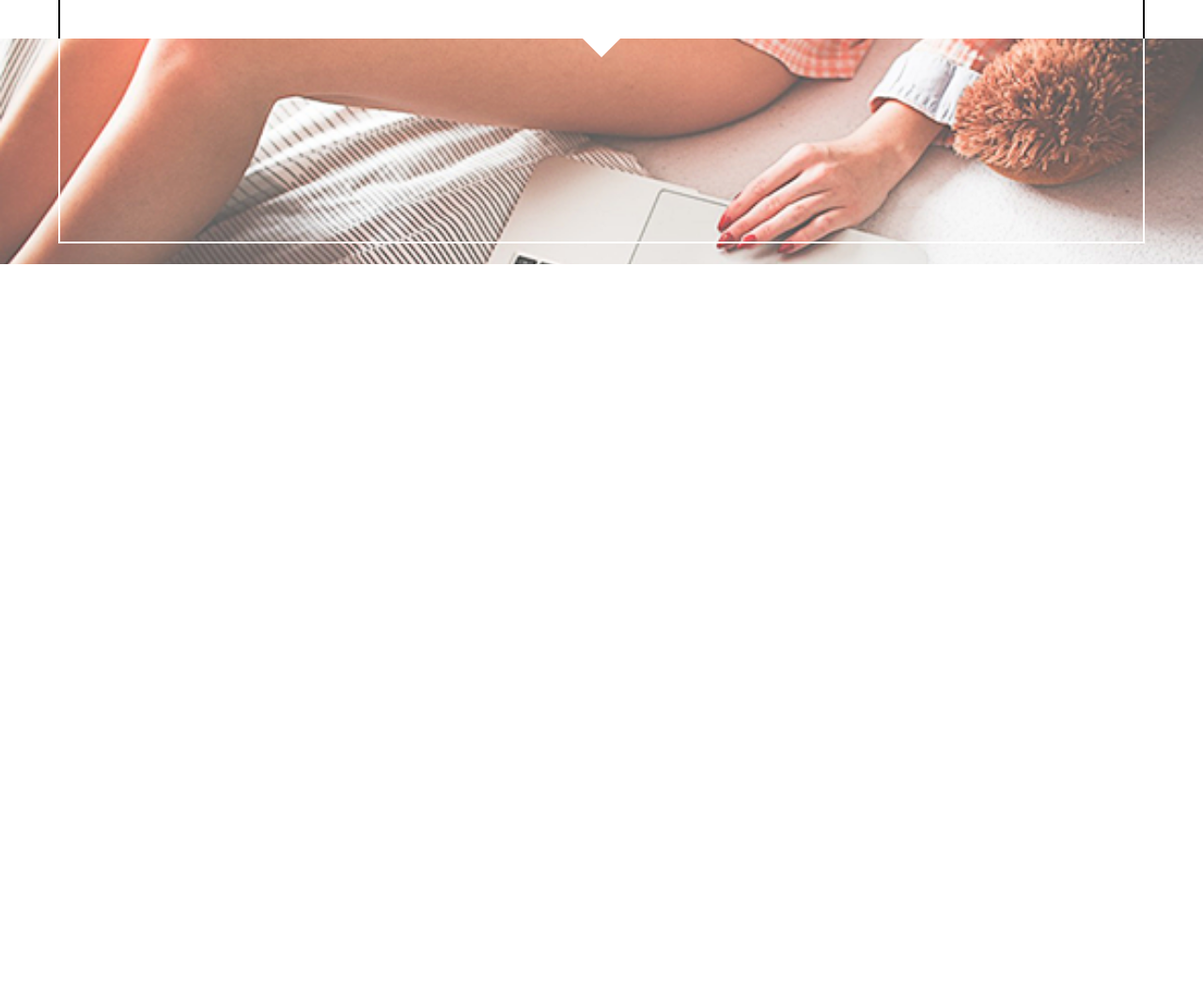
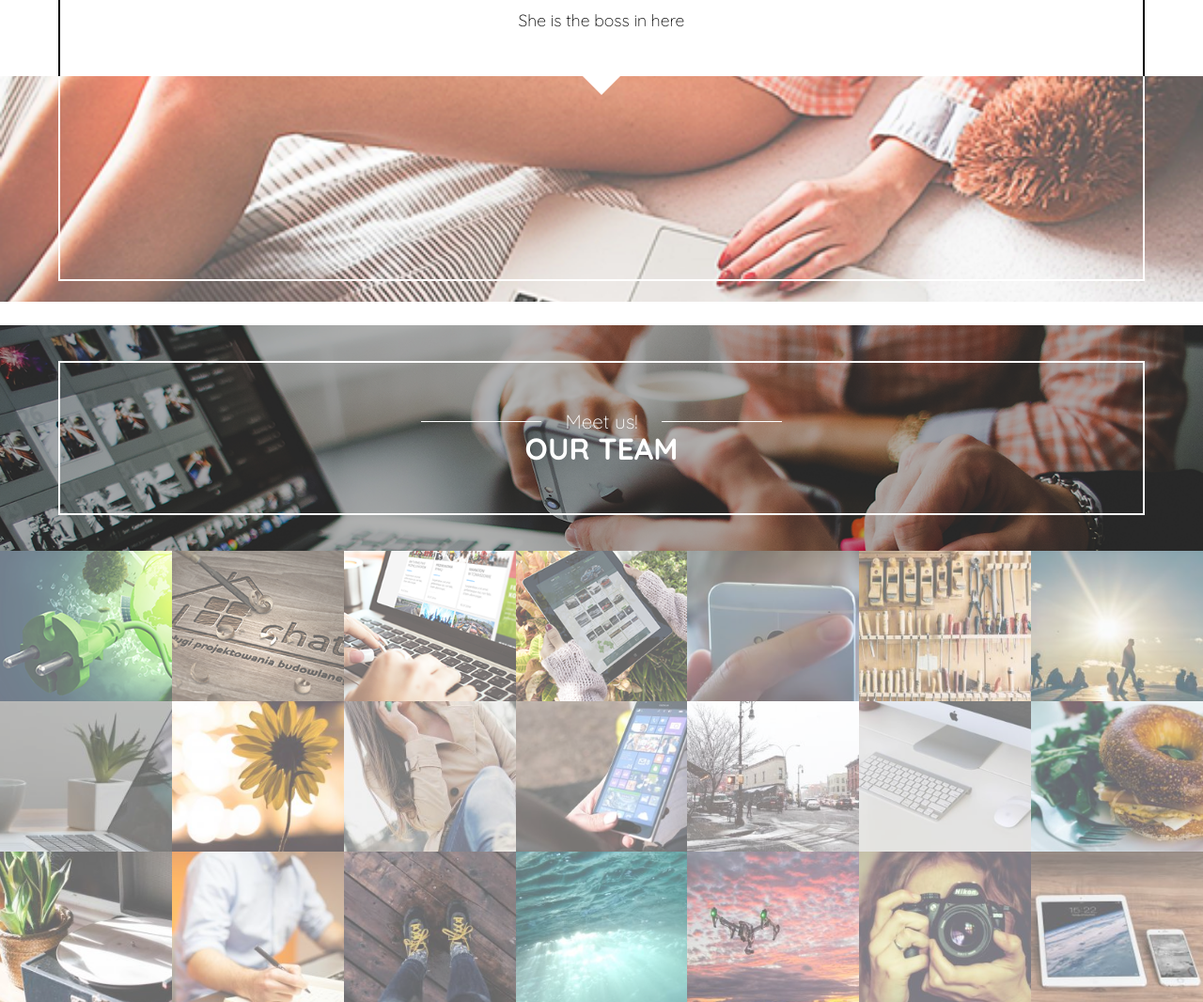
Before and after one commit to Adan222/websit2, a plain HTML site: page index.html in a window 1280 px wide. Shown: the part 3256-4322 px from the top of the page at 94% size. Before the commit the page ends 3537 px from the top, so only its background shows below. Drawn offline with Linux system fonts and the light colour scheme.

Commit message:
Add all photos
Add all photos as background image

```diff
--- a/index.html
+++ b/index.html
@@ -196,8 +196,48 @@
 
 
     </div>
-    <div class="portfolio"></div>
-    <div class="photos"></div>
+    <div class="portfolio">
+        <div class="inside_border">
+            <div class="up_text">
+                <div class="line"></div>
+                <p>Meet us!</p>
+                <div class="line"></div>
+            </div>
+            <div class="bottom_text">
+                <h1>OUR TEAM</h1>
+            </div>
+        </div>
+    </div>
+    <div class="photos">
+        <div class="sec">
+            <div class="images" src="img/sec1_1.png"></div>
+            <div class="images" src="img/sec1_2.png"></div>
+            <div class="images" src="img/sec1_3.png"></div>
+            <div class="images" src="img/sec1_4.png"></div>
+            <div class="images" src="img/sec1_5.png"></div>
+            <div class="images" src="img/sec1_6.png"></div>
+            <div class="images" src="img/sec1_7.png"></div>
+        </div>
+        <div class="sec">
+            <div class="images" src="img/sec2_1.png"></div>
+            <div class="images" src="img/sec2_2.png"></div>
+            <div class="images" src="img/sec2_3.png"></div>
+            <div class="images" src="img/sec2_4.png"></div>
+            <div class="images" src="img/sec2_5.png"></div>
+            <div class="images" src="img/sec2_6.png"></div>
+            <div class="images" src="img/sec2_7.png"></div>
+        </div>
+        <div class="sec">
+            <div class="images" src="img/sec3_1.png"></div>
+            <div class="images" src="img/sec3_2.png"></div>
+            <div class="images" src="img/sec3_3.png"></div>
+            <div class="images" src="img/sec3_4.png"></div>
+            <div class="images" src="img/sec3_5.png"></div>
+            <div class="images" src="img/sec3_6.png"></div>
+            <div class="images" src="img/sec3_7.png"></div>
+        </div>
+
+    </div>
     <div class="brands"></div>
     <div class="logos"></div>
     <div class="footer"></div>
@@ -207,8 +247,6 @@
 
 
 <!--
-
-    what the fuck is gluten
-
+    WTF IS GLUTEN
 -->
 </html>
--- a/main.scss
+++ b/main.scss
@@ -8,9 +8,11 @@
     align-items: center;
 }
 
-body{
-    @extend %flex_center;
-}
+//
+//
+// body selector in next file nigga
+// go check it
+//
 
 .header{
     width: 100%;
@@ -199,7 +201,7 @@ body{
     @extend %flex_center;
 
     width: 100%;
-    height: 25vh;
+    height: 30vh;
 
     font-family: 'Quicksand', sans-serif;
 
@@ -233,7 +235,6 @@ body{
 
 .people{
     width: 100%;
-    height: 500px;
 
     font-family: 'Quicksand', sans-serif;
 
@@ -259,23 +260,6 @@ body{
                 height: 85%;
 
                 @extend %flex_center;
-
-                p{
-                    text-align: center;
-                    margin: 0px;
-                    line-height: 1.1;
-                }
-
-                .header_text{
-                    font-weight: 300;
-                    margin-bottom: 15px;
-                }
-
-                .desc_text{
-                    margin-top: 15px;
-                    font-size: 1.1rem;
-                    font-weight: 300;
-                }
             }
         }
 
@@ -379,15 +363,6 @@ body{
 
                 display: flex;
                 justify-content: center;
-
-                .triangle{
-                    width: 0;
-                    height: 0;
-                    border-left: 20px solid transparent;
-                    border-right: 20px solid transparent;
-
-                    border-top: 20px solid white;
-                }
             }
 
         }
@@ -415,23 +390,6 @@ body{
                 height: 85%;
 
                 @extend %flex_center;
-
-                p{
-                    text-align: center;
-                    margin: 0px;
-                    line-height: 1.1;
-                }
-
-                .header_text{
-                    font-weight: 300;
-                    margin-bottom: 15px;
-                }
-
-                .desc_text{
-                    margin-top: 15px;
-                    font-size: 1.1rem;
-                    font-weight: 300;
-                }
             }
         }
 
@@ -457,15 +415,6 @@ body{
 
                 display: flex;
                 justify-content: center;
-
-                .triangle{
-                    width: 0;
-                    height: 0;
-                    border-left: 20px solid transparent;
-                    border-right: 20px solid transparent;
-
-                    border-top: 20px solid white;
-                }
             }
 
         }
@@ -493,23 +442,6 @@ body{
                 height: 85%;
 
                 @extend %flex_center;
-
-                p{
-                    text-align: center;
-                    margin: 0px;
-                    line-height: 1.1;
-                }
-
-                .header_text{
-                    font-weight: 300;
-                    margin-bottom: 15px;
-                }
-
-                .desc_text{
-                    margin-top: 15px;
-                    font-size: 1.1rem;
-                    font-weight: 300;
-                }
             }
         }
 
@@ -535,6 +467,26 @@ body{
 
                 display: flex;
                 justify-content: center;
+            }
+        }
+    }
+
+    p{
+        text-align: center;
+        margin: 0px;
+        line-height: 1.1;
+    }
+
+    .header_text{
+        font-weight: 300;
+        margin-bottom: 15px;
+    }
+
+    .desc_text{
+        margin-top: 15px;
+        font-size: 1.1rem;
+        font-weight: 300;
+    }
 
     .triangle{
         width: 0;
@@ -544,12 +496,73 @@ body{
 
         border-top: 20px solid white;
     }
-            }
 
+    .red_line{
+        width: 180px;
+        height: 3px;
+        background-color: #f34739;
     }
 }
 
+.portfolio{
+    background-image: url("../img/portfolion.png");
+    background-size: cover;
+    background-repeat: no-repeat;
+    background-position: center;
 
+    @extend %flex_center;
+
+    width: 100%;
+    height: 30vh;
+
+    font-family: 'Quicksand', sans-serif;
+
+    margin-top: 25px;
+
+    .up_text{
+        display: flex;
+        flex-direction: row;
+        align-items: center;
+        justify-content: center;
+
+        .line{
+            width: 10vw;
+            height: 1px;
+            background-color: white;
+            margin-left: 2vw;
+            margin-right: 2vw;
+        }
+
+        p{
+            font-size: 1.3rem;
+            font-weight: 300;
+            margin: 0px;
+        }
+    }
+
+    .bottom_text{
+        h1{
+            margin: 0px;
+        }
+    }
+}
+
+.photos{
+    width: 100%;
+    .sec{
+        display: flex;
+        width: 100%;
+
+        .images{
+            height: 20vh;
+
+            background-position: center;
+            background-size: cover;
+            background-repeat: no-repeat;
+
+            filter: opacity(0.6);
+        }
+    }
 }
 
 
@@ -566,9 +579,3 @@ body{
     color: white;
     line-height: 1.1;
 }
-
-.red_line{
-    width: 180px;
-    height: 3px;
-    background-color: #f34739;
-}
--- a/media.scss
+++ b/media.scss
@@ -10,4 +10,8 @@ $big_screen: 1281px;    //Resolution for monitor screen
     body{
         background-color: white;
     }
+
+    .photos{
+        height: 25vh;
+    }
 }
--- a/script/js.js
+++ b/script/js.js
@@ -2,8 +2,7 @@ let circle = document.querySelectorAll(".progress_ring__circle");
 const radius = circle[0].r.baseVal.value;
 let circumference = radius * 2 * Math.PI;
 
-console.log(circle);
-
+//fucking circle
 function setProgress(whith) {
     let percent = circle[whith].getAttribute("percent");
 
@@ -11,10 +10,62 @@ function setProgress(whith) {
     circle[whith].style.strokeDashoffset = offset;
 }
 
-for(let i = 0; i < 6; i++){
+//seting images size
+function setImageSize(){
+    let sec = document.querySelectorAll(".sec");
+    let howMuch = 0;
 
-    circle[i].style.strokeDasharray = `${circumference}  ${circumference}`;
-    circle[i].style.strokeDashoffset = `${circumference}`;
+    if(window.innerWidth <= 500){
+        howMuch = 3;
+    }
+    else{
+        howMuch = 7;
+    }
 
-    setProgress(i);
+    let whatSize = window.innerWidth / howMuch;
+
+    for(let i = 0; i < sec.length; i++){
+        let child = sec[i].children;
+        for(let j = 0; j < howMuch; j++){
+            child[j].style.width = whatSize + "px";
+        }
+    }
 }
+
+function setImage(){
+    let sec = document.querySelectorAll(".sec");
+
+    setImageSize();
+
+    for(let i = 0; i < sec.length; i++){
+        let child = sec[i].children;
+
+        for(let j = 0; j < child.length; j++){
+            //get source to
+            let src = child[j].getAttribute('src');
+
+            //this is what will be in style
+            let img = "url('" + src + "')";
+
+            //set style
+            child[j].style.backgroundImage = img;
+        }
+    }
+}
+
+
+//main function :)
+document.addEventListener("DOMContentLoaded", function(){
+
+    document.querySelector("body").style.width = window.Width + "px";
+
+    for(let i = 0; i < 6; i++){
+
+        circle[i].style.strokeDasharray = `${circumference}  ${circumference}`;
+        circle[i].style.strokeDashoffset = `${circumference}`;
+
+        setProgress(i);
+    }
+
+    setImage();
+});
```
Also changed, not shown: css/main.css, 1 other file. Lines whose indentation alone changed are shown as unchanged.
